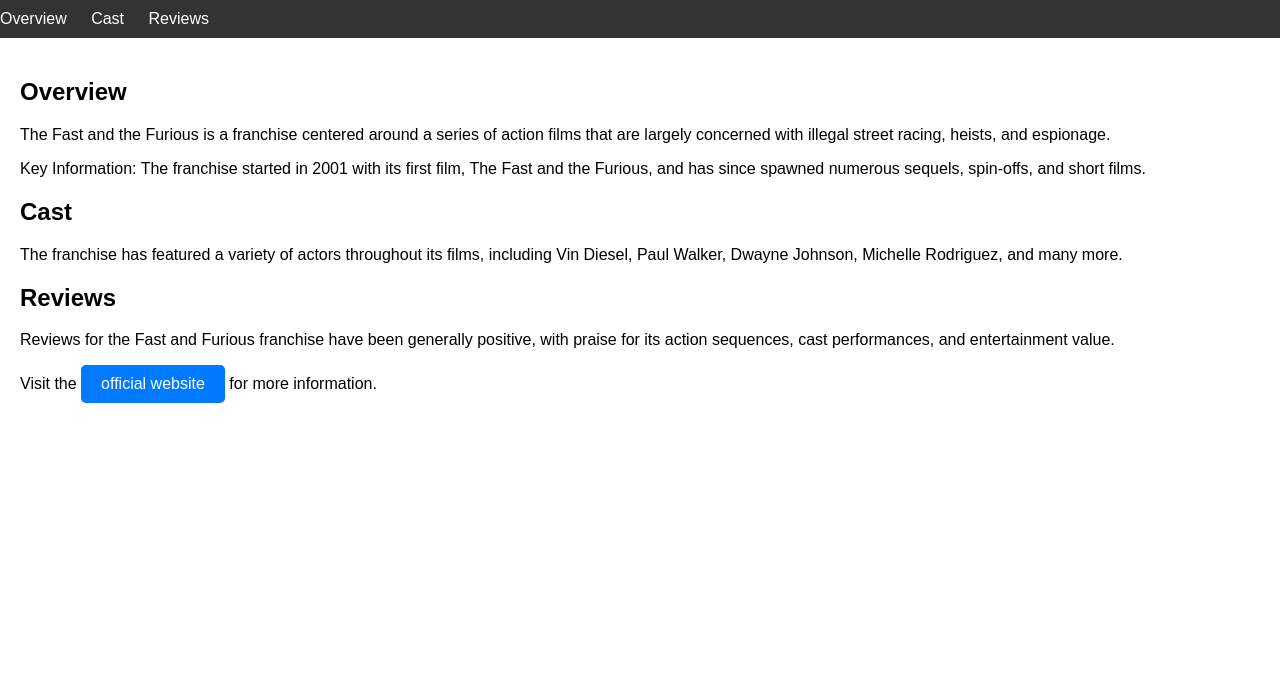
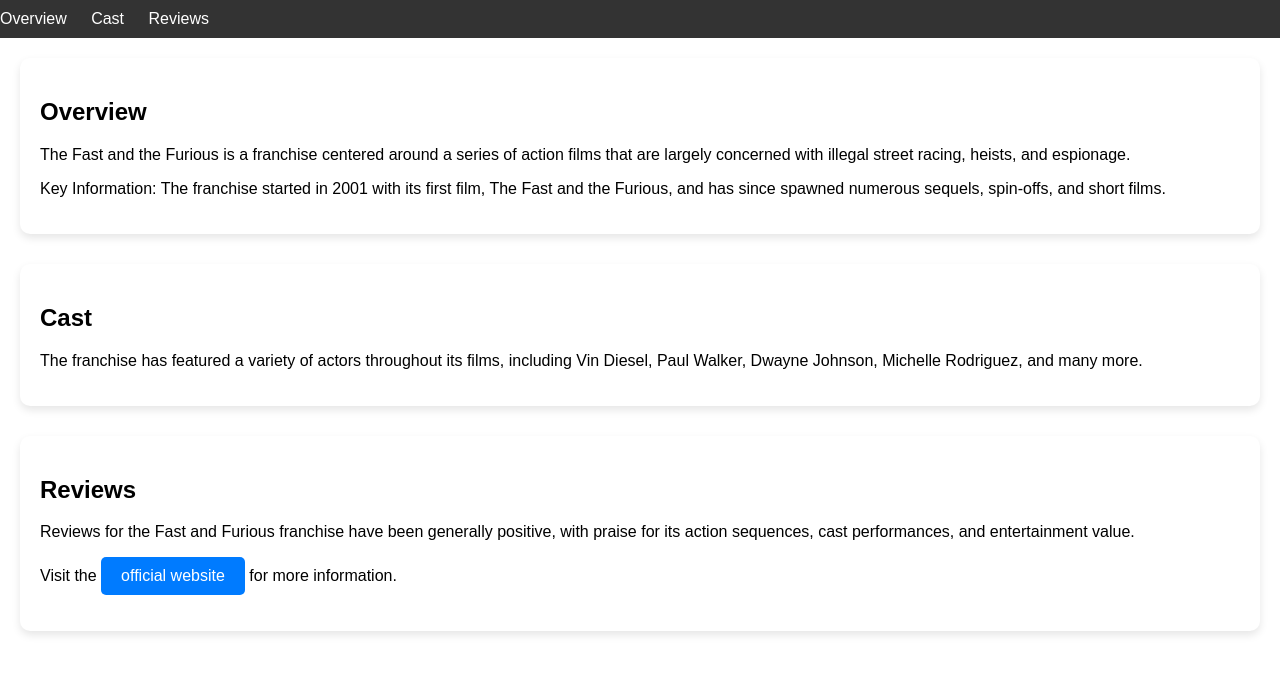
Before and after one commit to 4bdulllahh/Practise, a plain HTML site: page Web Dev Practise/Link and Navigation/Links.html in a window 1280 px wide. Drawn offline with Linux system fonts and the light colour scheme.

Commit message:
Css for Ex2

```diff
--- a/Web Dev Practise/Link and Navigation/Linkscss.css
+++ b/Web Dev Practise/Link and Navigation/Linkscss.css
@@ -30,8 +30,12 @@ main {
     padding: 20px;
 }
 
-section {
+.box {
+    background-color: #fff;
+    padding: 20px;
     margin-bottom: 30px;
+    border-radius: 10px;
+    box-shadow: 0 4px 8px rgba(0, 0, 0, 0.1);
 }
 
 .button {
```
